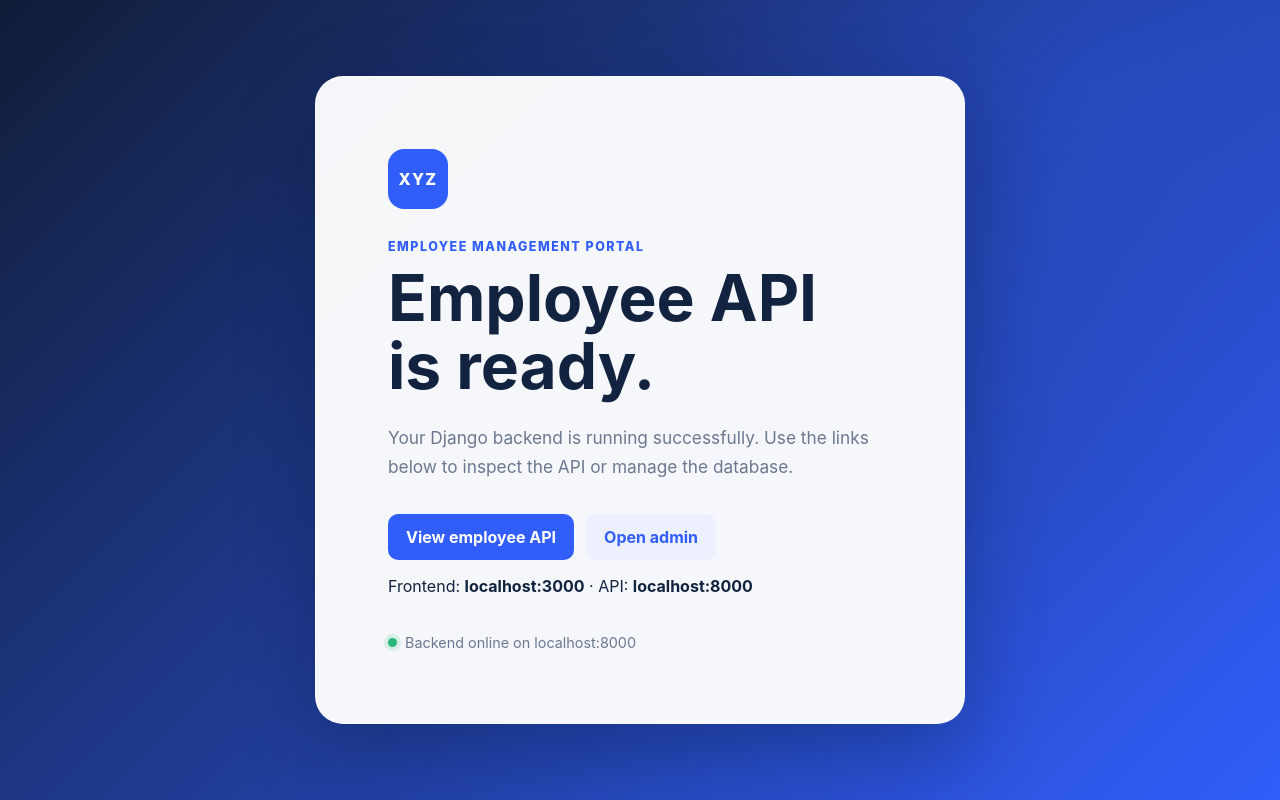
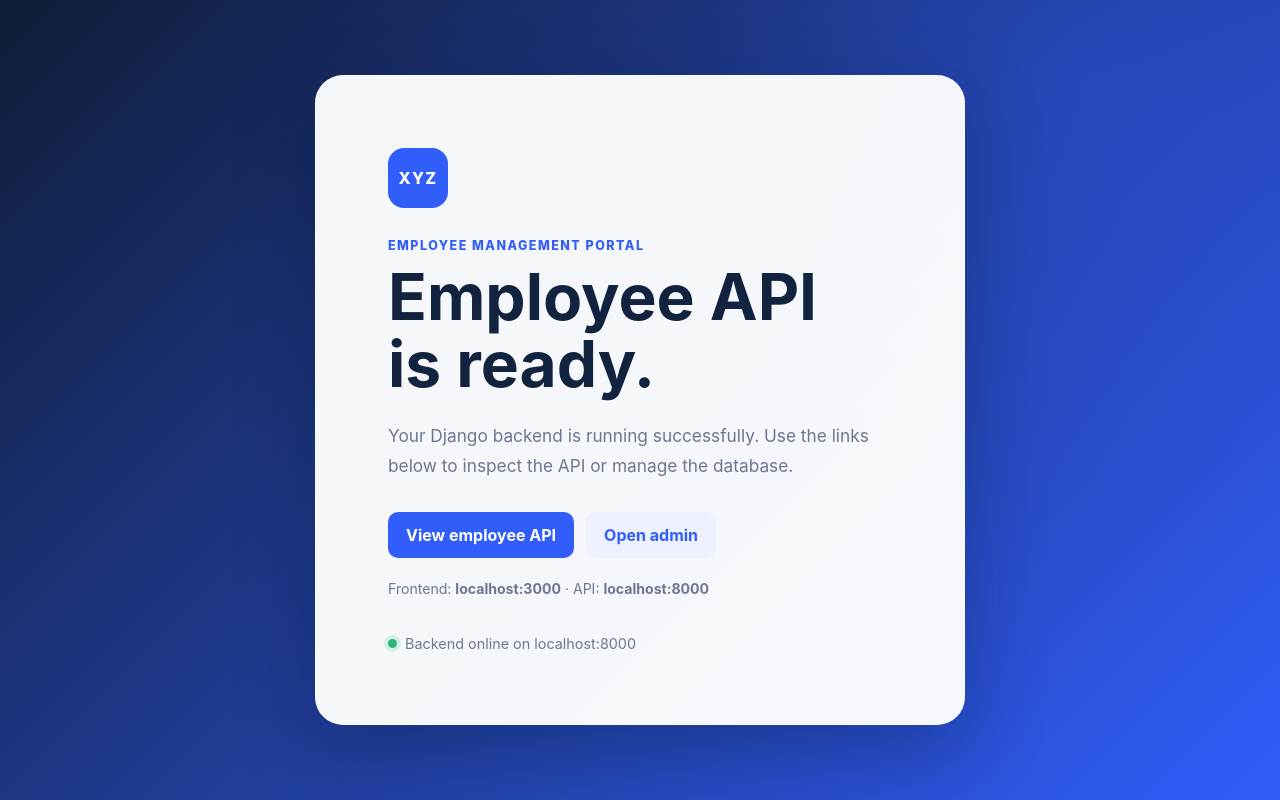
Before and after one commit to ArunkumarKathiravan/Employee-Management-Portal, a Django app: page / in a window 1280 px wide. Run offline with Django 3.2, Linux system fonts and the light colour scheme.

Commit message:
Style the local service note

```diff
--- a/django_react_proj/static/css/backend.css
+++ b/django_react_proj/static/css/backend.css
@@ -64,6 +64,12 @@ h1 {
   line-height: 1.7;
 }
 
+.api-note {
+  margin: 22px 0 0;
+  color: #6b7890;
+  font-size: .88rem;
+}
+
 .backend-actions {
   display: flex;
   flex-wrap: wrap;
```
